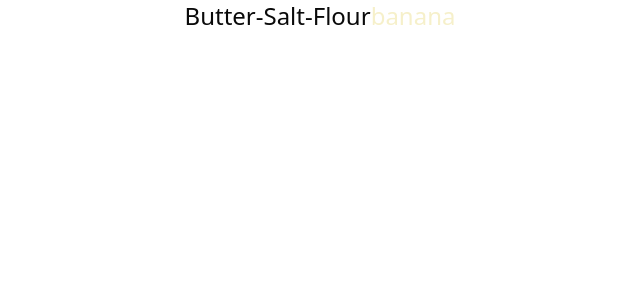
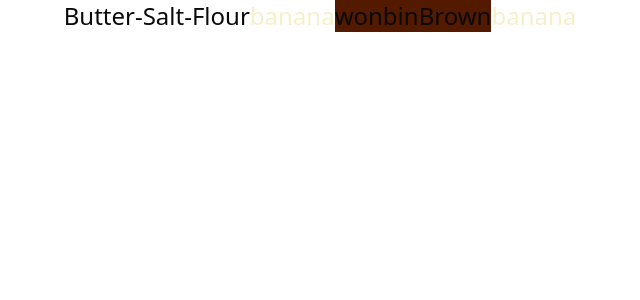
Before and after one commit to Butter-Salt-Flour/Butter-Salt-Flour-FE, a Next.js app: page / in a window 1280 px wide. Shown: the top 300 px of the page, without its empty margins (320-960 px from the left). Built offline with nearby package versions, Linux system fonts and the light colour scheme.

Commit message:
<Feat> global coloring at global.css tailwindv4 . DO NOT TOUCH CONFIG JUST USE AT GLOBAL.CSS

```diff
--- a/src/app/page.tsx
+++ b/src/app/page.tsx
@@ -3,7 +3,8 @@ export default function Home() {
     <div className="bg-prima flex justify-center text-2xl">
       Butter-Salt-Flour
       <div className="text-banana">banana</div>
-      <div className="bg bg-wonbinBrown"></div>
+      <div className="bg bg-wonbinBrown">wonbinBrown</div>
+      <div className="text-banana">banana</div>
     </div>
   );
 }
```
